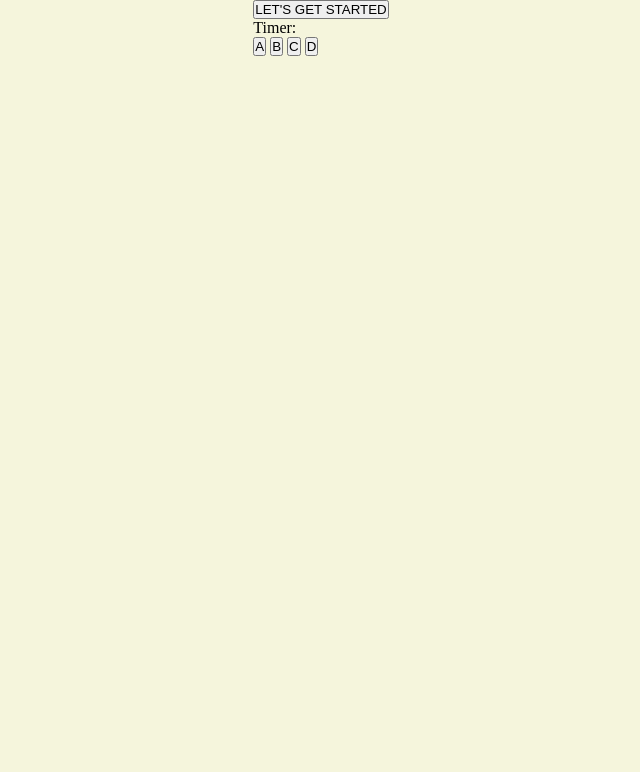
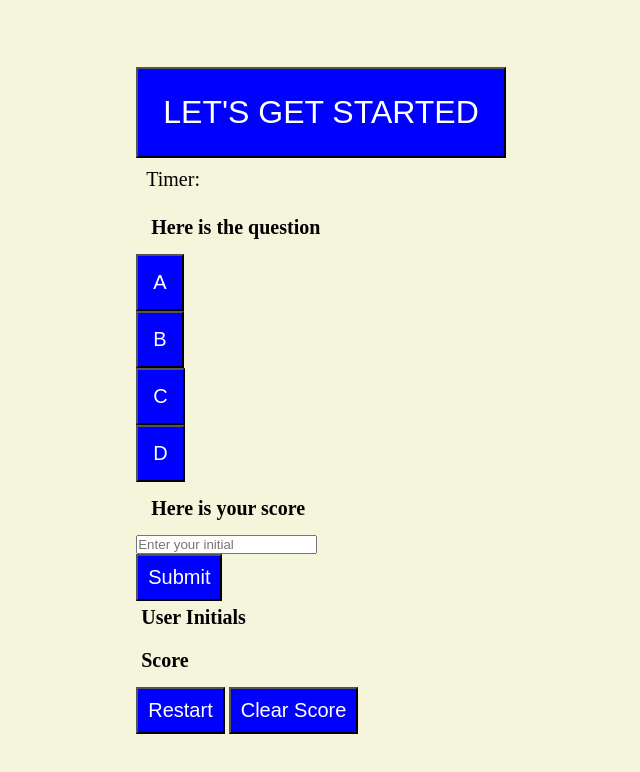
Before and after one commit to avuong19/Quiz-JavaScript-, a plain HTML site: page index.html in a window 1280 px wide. Shown: the whole page, without its empty margins (319-959 px from the left). Drawn offline with Linux system fonts and the light colour scheme.

Commit message:
adding CSS and result page on HTML

```diff
--- a/assets/scripts.js
+++ b/assets/scripts.js
@@ -0,0 +1 @@
+//get elements from HTML
--- a/assets/styles.css
+++ b/assets/styles.css
@@ -9,5 +9,68 @@ body {
     display: grid;
     place-items: center;
     background-color: beige;
+    height: 100vh;
+}
+
+.startBtn{
+    background-color: blue;
+    padding: 25px;
+    font-size: 32px;
+    color: white;
+}
+
+.timer{
+    padding: 10px;
+    font-size: 20px;
+}
+
+.answerBtn{
+    padding: 15px;
+    background-color: blue;
+    color:white;
+    font-size: 20px;
+}
+
+.answerBtn:hover{
+    background-color: aquamarine;
+}
+
+#question{
+    padding: 15px;
+    font-weight: bold;
+    font-size: 20px;
+}
+
+.playerScore{
+    padding: 15px;
+    font-weight: bold;
+    font-size: 20px;
+}
+
+.submitBtn{
+    padding: 10px;
+    background-color: blue;
+    color:white;
+    font-size: 20px;
+}
+
+.result-label p{
+    font-weight: bold;
+    font-size: 20px;
+    padding: 5px;
 
 }
+
+#restart{
+    padding: 10px;
+    background-color: blue;
+    color:white;
+    font-size: 20px;
+}
+
+#clearScore{
+    padding: 10px;
+    background-color: blue;
+    color:white;
+    font-size: 20px;
+}
--- a/index.html
+++ b/index.html
@@ -10,8 +10,8 @@
 <body>
 <div id="container">
   <!--Opening Page-->
-  <div class="startBtn">
-      <button>
+  <div >
+      <button class="startBtn">
         LET'S GET STARTED
       </button>
   </div>
@@ -21,13 +21,33 @@
   </div>
   <!--Quiz Question-->
   <div>
-    <p id="Question"></p>
-    <button id ="a" onclick="confirmAns('a')">A</button>
-    <button id ="b" onclick="confirmAns('b')">B</button>
-    <button id ="c" onclick="confirmAns('c')">C</button>
-    <button id ="d" onclick="confirmAns('d')">D</button>
+    <p id="question">Here is the question</p>
+    <button class="answerBtn" id ="a" onclick="confirmAns('a')">A</button></br>
+    <button class="answerBtn" id ="b" onclick="confirmAns('b')">B</button></br>
+    <button class="answerBtn" id ="c" onclick="confirmAns('c')">C</button></br>
+    <button class="answerBtn" id ="d" onclick="confirmAns('d')">D</button></br>
   </div>
   <!--Result Page -->
+  <div>
+      <p class="playerScore">Here is your score</p>
+      <input type="text" placeholder="Enter your initial " name="initial" id="initial"/></br>
+      <button class="submitBtn">Submit</button>
+  </div>
+  <!--Score Board-->
+  <div class="scoreBoard">
+        <div class="result">
+            <div class="result-label">
+                <p>User Initials<p>
+                <p>Score<p>
+            </div>
+
+        </div>
+        <div class="finish">
+            <button id="restart" onclick="replayQuiz()">Restart</button>
+            <button id="clearScore" onclick="clearScore()">Clear Score</button>
+        </div>
+    </div>
+
 
 
 
```
